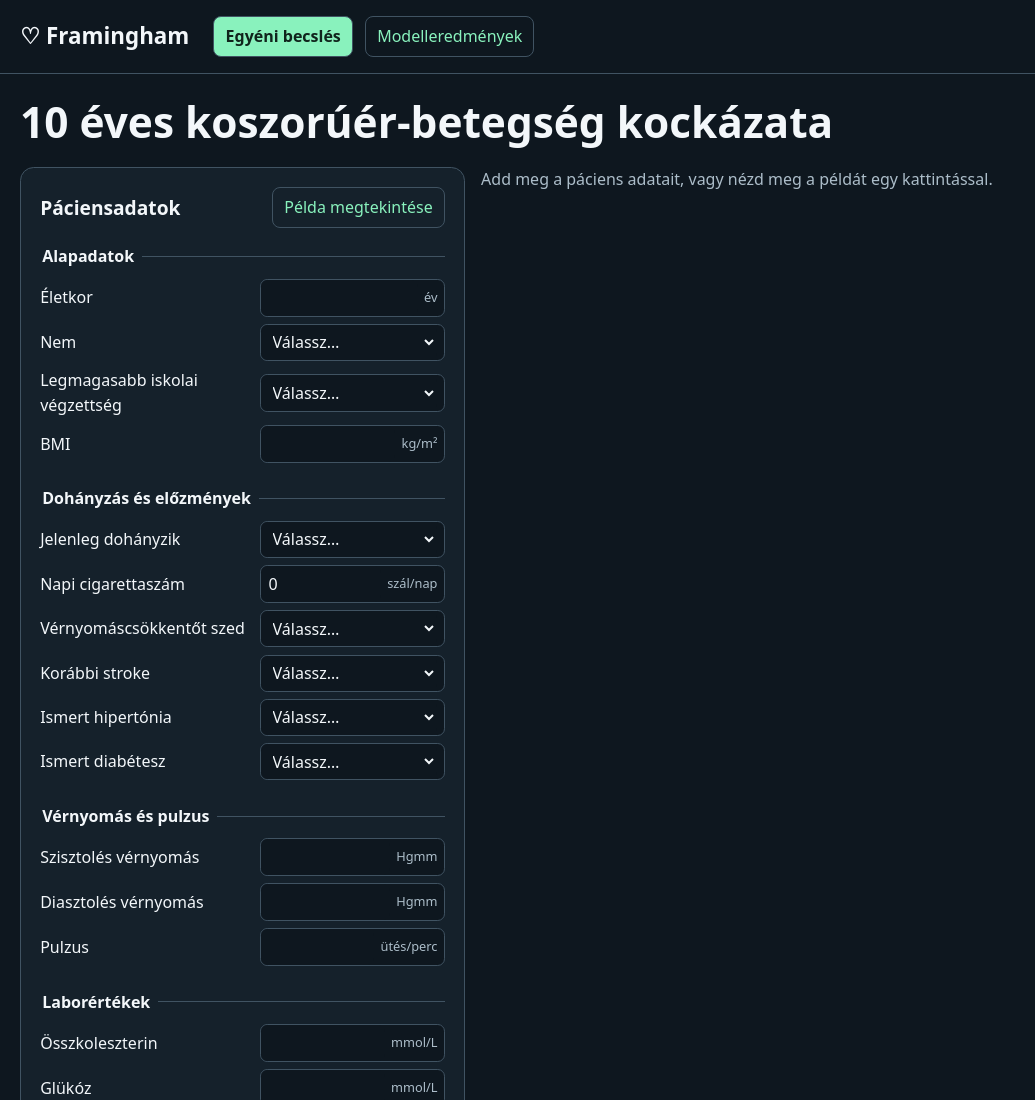
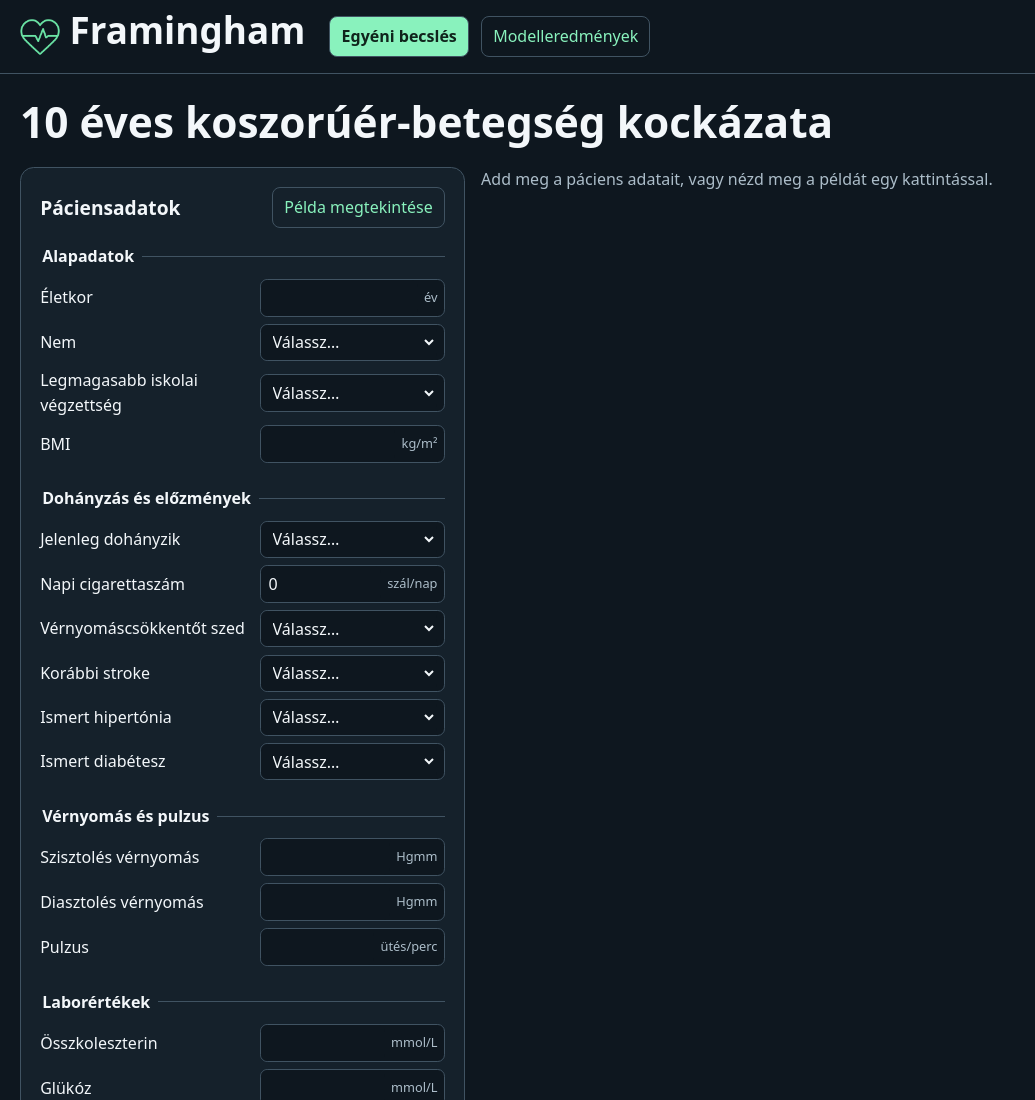
Before and after one commit to bognarlili/framingham-risk-frontend, a plain HTML site: page index.html in a window 1280 px wide. Shown: the top 1100 px of the page, without its empty margins (0-1035 px from the left). Drawn offline with Linux system fonts and the light colour scheme.

Commit message:
feat: add logo, generalize education labels, lock cigarette count

```diff
--- a/index.html
+++ b/index.html
@@ -4,11 +4,12 @@
   <meta charset="utf-8">
   <meta name="viewport" content="width=device-width, initial-scale=1">
   <title>Framingham · Kockázatbecslés</title>
+  <link rel="icon" type="image/png" href="logo.png">
   <link rel="stylesheet" href="styles.css">
   <script src="app.js" defer></script>
 </head>
 <body>
-<header><strong>♡ Framingham</strong><nav aria-label="Nézetek">
+<header><strong><img class="logo" src="logo.png" alt="" width="40" height="40"><span class="brand-name">Framingham</span></strong><nav aria-label="Nézetek">
   <button type="button" data-view="assessment" aria-pressed="true">Egyéni becslés</button>
   <button type="button" data-view="research" aria-pressed="false">Modelleredmények</button>
 </nav></header>
--- a/styles.css
+++ b/styles.css
@@ -13,7 +13,12 @@ body { margin: 0; background: var(--background); color: var(--text); }
 header, footer { padding: 1rem max(1.25rem, calc((100% - 1320px) / 2)); }
 header, nav, .heading { display: flex; align-items: center; gap: .75rem; flex-wrap: wrap; }
 header { border-bottom: 1px solid var(--border); gap: 1.5rem; }
-header strong { font-size: 1.4rem; }
+header strong { font-size: 2.3rem; display: flex; align-items: center; gap: .6rem; line-height: 1; }
+.brand-name { position: relative; top: -.156em; }
+@supports (text-box: trim-both cap alphabetic) {
+  .brand-name { top: 0; text-box: trim-both cap alphabetic; }
+}
+.logo { display: block; width: 2.5rem; height: 2.5rem; }
 main { max-width: 1360px; margin: auto; padding: 1.5rem 1.25rem 3rem; }
 h1 { margin: 0 0 1.25rem; font-size: clamp(1.65rem, 4vw, 2.65rem); line-height: 1.15; }
 h2 { margin: 0; font-size: 1.2rem; }
```
Also changed, not shown: logo.png (added), 1 other file.
